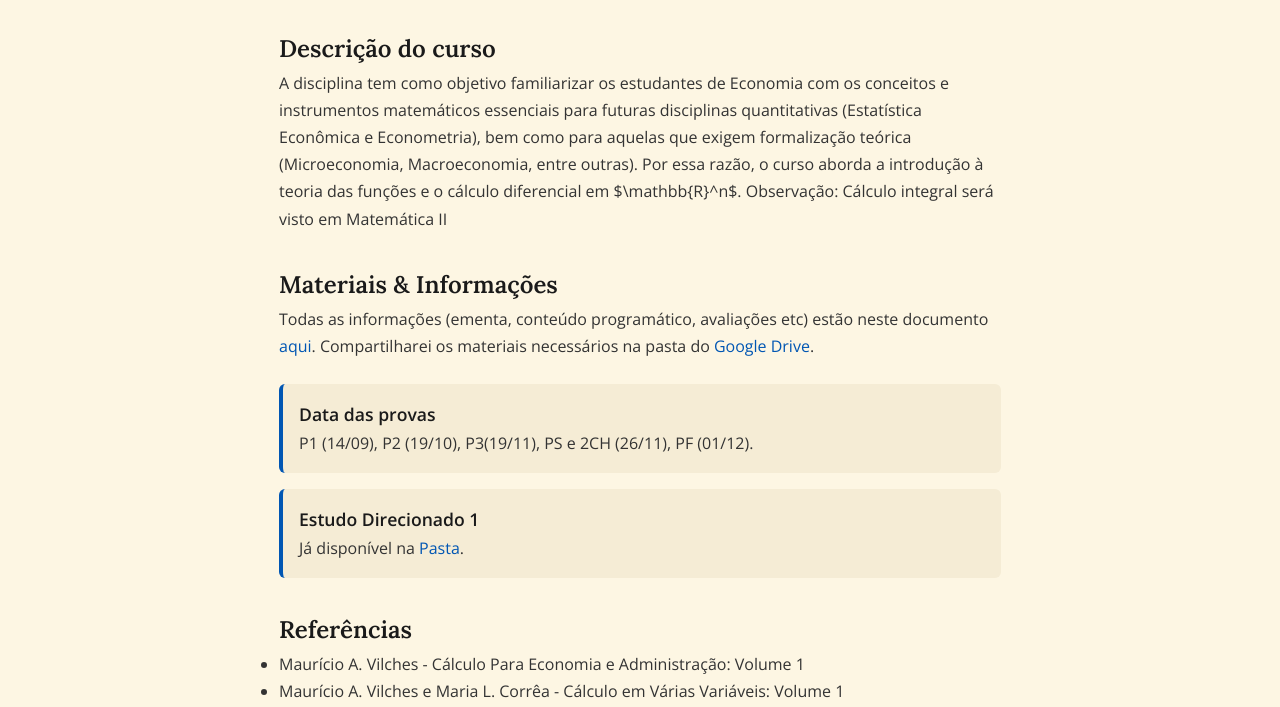
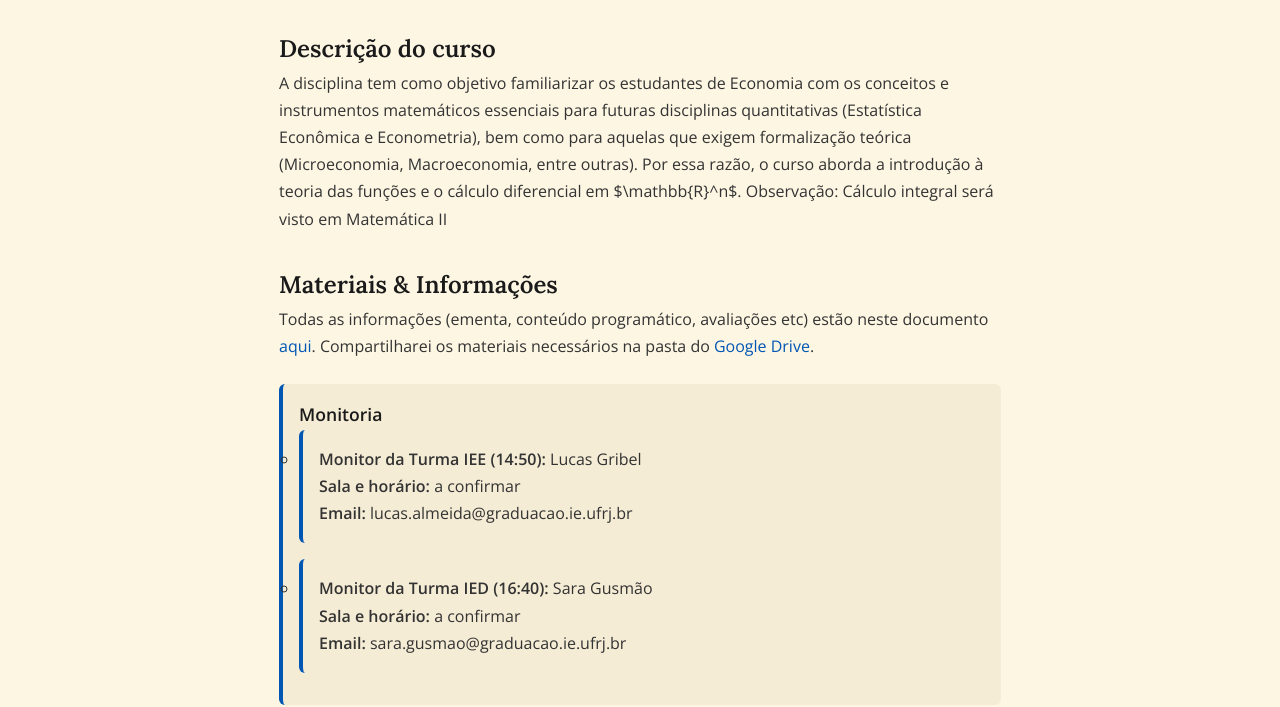
Before and after one commit to Heric-Correa/heric-correa.github.io, a plain HTML site: page courses/matematica1-26springer.html in a window 1280 px wide. Shown: the part 273-980 px from the top of the page. Drawn offline with nearby package versions, Linux system fonts and the light colour scheme.

Commit message:
Update matematica1-26springer.html

```diff
--- a/courses/matematica1-26springer.html
+++ b/courses/matematica1-26springer.html
@@ -66,6 +66,22 @@
             <p>Todas as informações (ementa, conteúdo programático, avaliações etc) estão neste documento <a href="https://drive.google.com/file/d/14EsG8gKy8W3XApPa7Um1ot8UGpp9obn4/view?usp=drive_link" target="_blank">aqui</a>. Compartilharei os materiais necessários na pasta do <a href="https://drive.google.com/drive/folders/1316CDegvErWK5Z-F0uRYbTISyuq1RHUc?usp=sharing" target="_blank">Google Drive</a>.</p>
 
             <ul class="materials-list">
+                 <li>
+                    <strong>Monitoria</strong>
+                   <ul>
+                       <li>
+                         <p> <b> Monitor da Turma IEE (14:50):</b> Lucas Gribel </p>
+                        <p> <b> Sala e horário: </b> a confirmar </p>
+                        <p> <b> Email:</b> lucas.almeida@graduacao.ie.ufrj.br </p>
+                       </li>
+                       <li>
+                         <p> <b> Monitor da Turma IED (16:40):</b> Sara Gusmão </p>
+                        <p> <b> Sala e horário: </b> a confirmar </p>
+                        <p> <b> Email:</b> sara.gusmao@graduacao.ie.ufrj.br </p>
+                       </li>
+                   </ul>
+                </li>
+
                 <li>
                     <strong>Data das provas</strong>
                    <p>P1 (14/09), P2 (19/10), P3(19/11), PS e 2CH (26/11), PF (01/12). </p>
```
